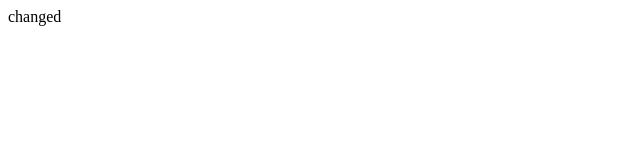
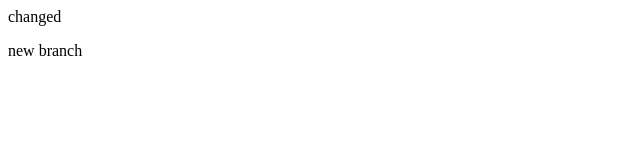
Before and after one commit to s-sruthi/hello-git, a plain HTML site: page index.html in a window 1280 px wide. Shown: the full height of the page, 0-640 px from the left. Drawn offline with Linux system fonts and the light colour scheme.

Commit message:
my new commit

```diff
--- a/index.html
+++ b/index.html
@@ -10,5 +10,8 @@
 	<div class="abc">
         changed
 	</div>
+	<p>
+		new branch
+	</p>
 </body>
 </html>
```
